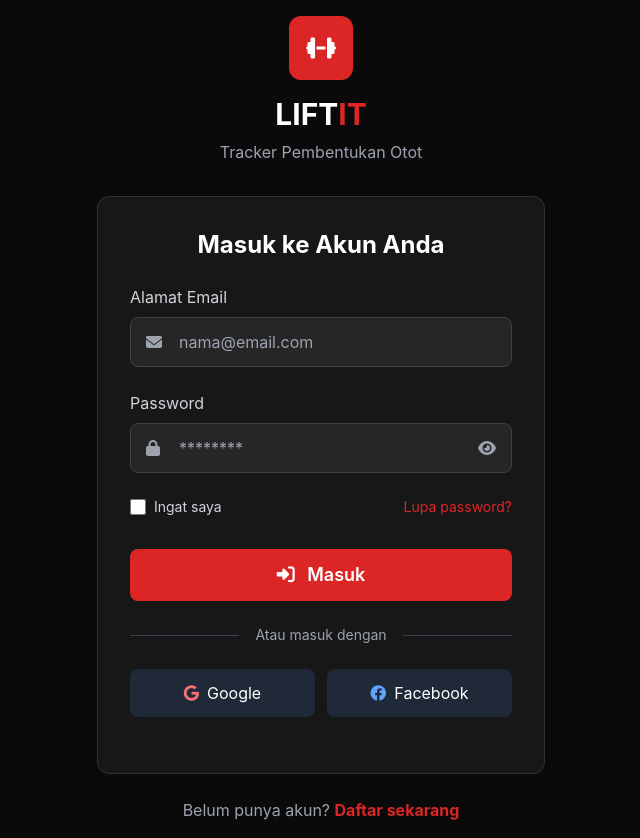
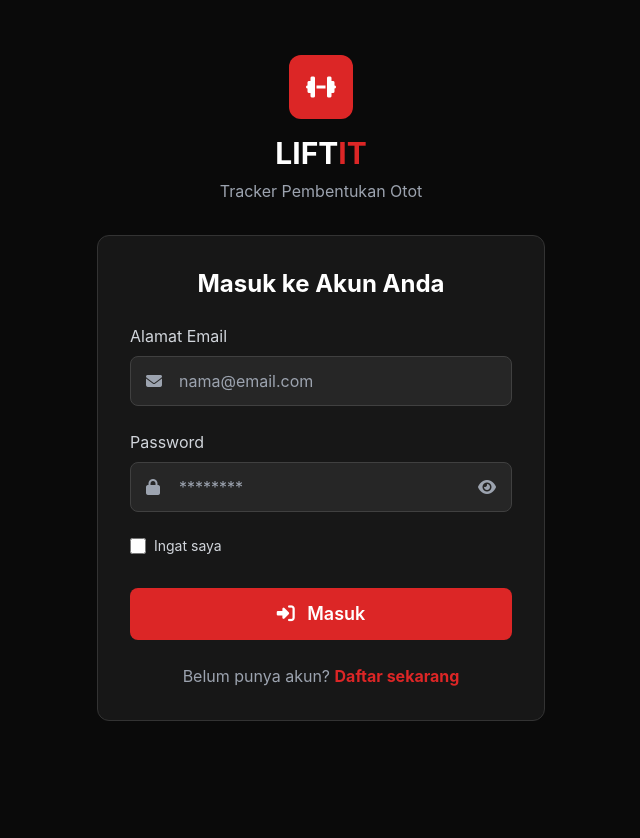
Before and after one commit to MichaelDpy/Lift-it, a plain HTML site: page masuk.html in a window 1280 px wide. Shown: the whole page, without its empty margins (319-959 px from the left). After the commit the page ends 800 px from the top, so only its background shows below. Drawn offline with nearby package versions, Linux system fonts and the light colour scheme.

```diff
--- a/masuk.html
+++ b/masuk.html
@@ -78,7 +78,7 @@
                         <input type="checkbox" id="remember" class="w-4 h-4 text-merah bg-gray-700 border-gray-600 rounded">
                         <label for="remember" class="ml-2 text-sm text-gray-300">Ingat saya</label>
                     </div>
-                    <a href="#" class="text-merah hover:text-red-400 text-sm">Lupa password?</a>
+                    <a href="#" class="text-merah hover:text-red-400 text-sm"></a>
                 </div>
 
                 <!-- Submit Button -->
@@ -94,25 +94,7 @@
                 </div>
             </form>
 
-            <!-- Divider -->
-            <div class="flex items-center mb-6">
-                <div class="flex-grow h-px bg-gray-700"></div>
-                <span class="px-4 text-gray-400 text-sm">Atau masuk dengan</span>
-                <div class="flex-grow h-px bg-gray-700"></div>
-            </div>
 
-            <!-- Social Login -->
-            <div class="grid grid-cols-2 gap-3 mb-6">
-                <button type="button" class="py-3 bg-gray-800 rounded-lg hover:bg-gray-700 transition flex items-center justify-center" onclick="socialLogin('google')">
-                    <i class="fab fa-google text-red-400 mr-2"></i>
-                    Google
-                </button>
-                <button type="button" class="py-3 bg-gray-800 rounded-lg hover:bg-gray-700 transition flex items-center justify-center" onclick="socialLogin('facebook')">
-                    <i class="fab fa-facebook text-blue-400 mr-2"></i>
-                    Facebook
-                </button>
-            </div>
-        </div>
 
         <!-- Register Link -->
         <div class="text-center">
```
